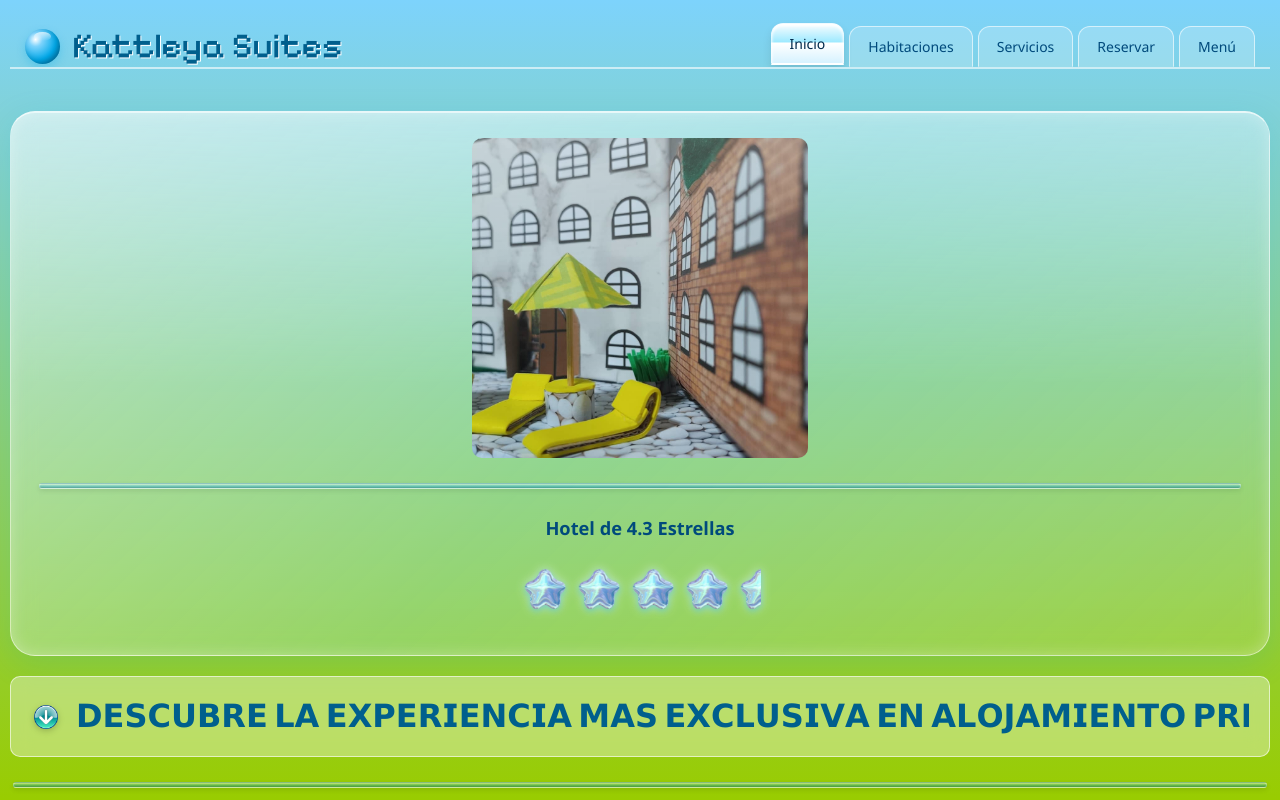
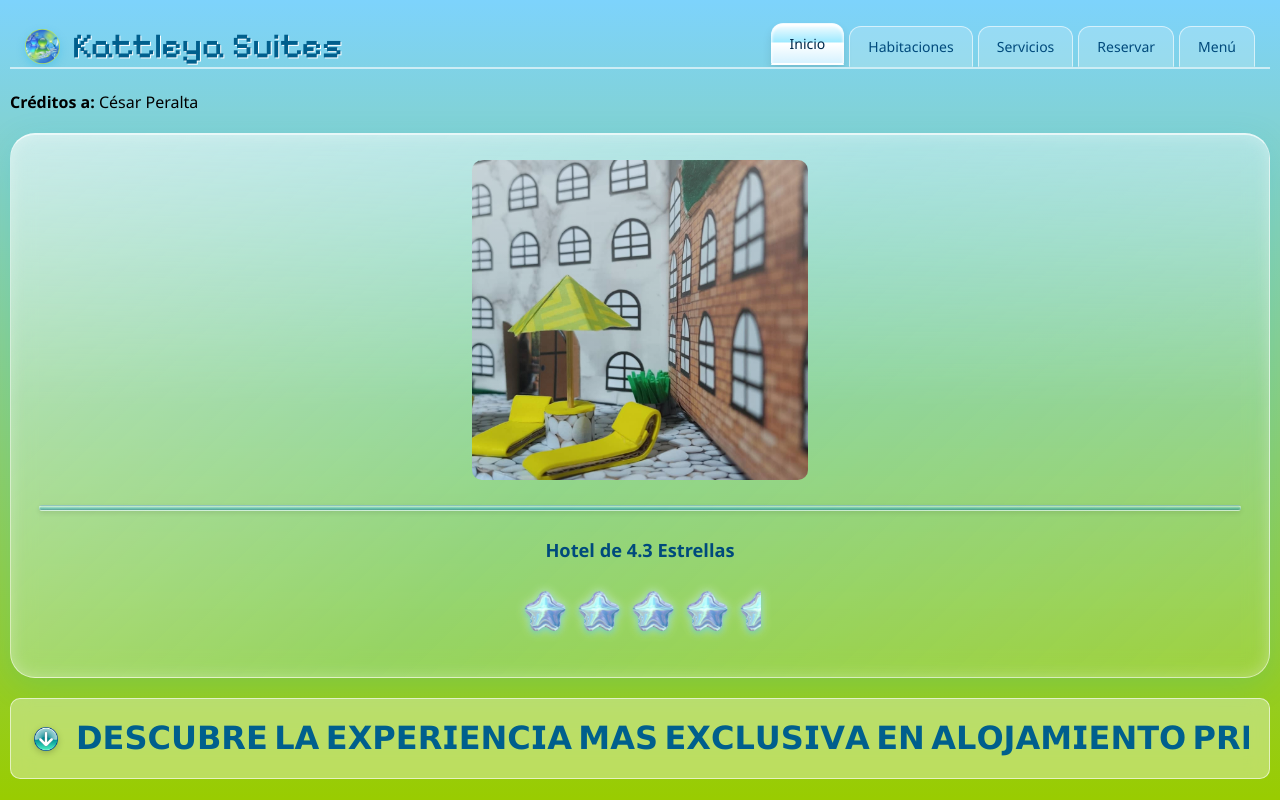
Before and after one commit to CexDaBest/kattleya_suites, a plain HTML site: page index.html in a window 1280 px wide. Shown: the top 800 px of the page. Drawn offline with Linux system fonts and the light colour scheme.

Commit message:
Add files via upload

```diff
--- a/index.html
+++ b/index.html
@@ -21,7 +21,7 @@
     <nav class="aqua-navbar">
         <div class="nav-container">
             <div class="nav-logo">
-                <div class="logo-sphere"></div>
+                <img id="katlogo" src="icons/katlogo.jpeg" alt="Logo Kattleya Suites">
                 <span class="pixelify-sans-pixel">Kattleya Suites</span>
             </div>
 
@@ -36,6 +36,7 @@
     </nav>
 
     <br>
+        <p><b>Créditos a:</b> César Peralta</p>
 
     <div class="reseña">
 
--- a/style.css
+++ b/style.css
@@ -99,6 +99,15 @@ body {
     background: linear-gradient(to bottom, rgba(255,255,255,0.7), transparent);
     border-radius: 50%;
     margin: 10% auto;
+}
+
+#katlogo {
+    width: 35px;
+    aspect-ratio: 1 / 1;
+    border-radius: 50%;
+    object-fit: cover;
+    box-shadow: 0 4px 10px rgba(0, 168, 232, 0.25);
+    flex-shrink: 0;
 }
 
 /* Pestañas (Tabs) con Autoadaptación Total */
```
Also changed, not shown: habitaciones.html (+1 -1 lines), menú.html (+1 -1 lines), reservar.html (+1 -1 lines), servicios.html (+1 -1 lines), icons/katlogo.jpeg (added).
